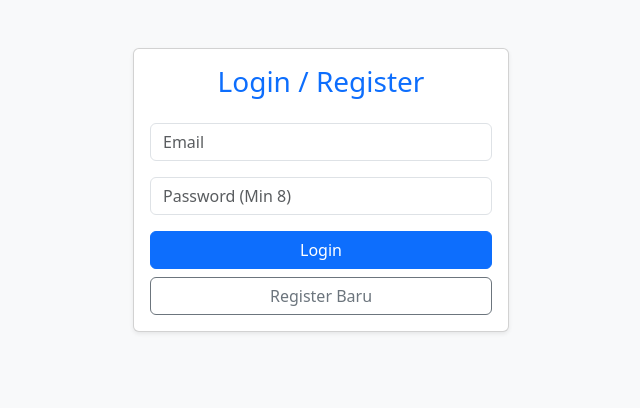
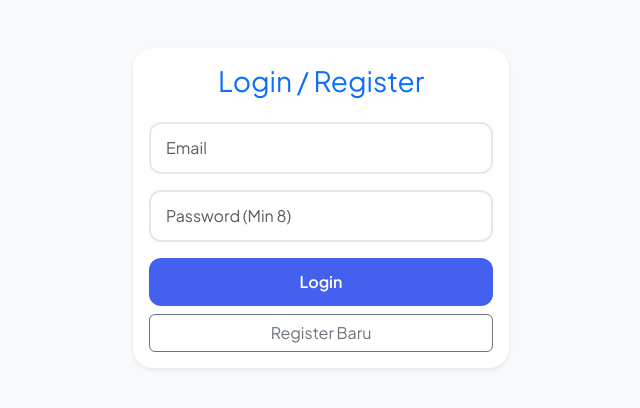
Before and after one commit to Leofernandy/uas-software-testing-leo, a Flask app: page / in a window 1280 px wide. Shown: the top 408 px of the page, without its empty margins (319-959 px from the left). Run offline with Flask 3, Linux system fonts and the light colour scheme.

Commit message:
feat: upgrade UI with modern CSS

```diff
--- a/src/templates/index.html
+++ b/src/templates/index.html
@@ -5,6 +5,83 @@
     <meta name="viewport" content="width=device-width, initial-scale=1.0">
     <title>Pro Task App</title>
     <link href="https://cdn.jsdelivr.net/npm/bootstrap@5.3.0/dist/css/bootstrap.min.css" rel="stylesheet">
+    <style>
+    /* Google Font untuk kesan modern */
+    @import url('https://fonts.googleapis.com/css2?family=Plus+Jakarta+Sans:wght@400;600;700&display=swap');
+
+    :root {
+        --primary-color: #4361ee;
+        --success-color: #10b981;
+        --danger-color: #ef4444;
+        --bg-soft: #f4f7fe;
+    }
+
+    body {
+        background-color: var(--bg-soft);
+        font-family: 'Plus Jakarta Sans', sans-serif;
+        color: #2b2d42;
+    }
+
+    /* Card Styling agar lebih bulat dan mewah */
+    .card {
+        border: none;
+        border-radius: 20px;
+        box-shadow: 0 10px 30px rgba(0, 0, 0, 0.05);
+    }
+
+    /* Tombol Custom */
+    .btn-primary {
+        background-color: var(--primary-color);
+        border: none;
+        border-radius: 12px;
+        padding: 12px;
+        font-weight: 600;
+        transition: all 0.3s ease;
+    }
+
+    .btn-primary:hover {
+        background-color: #3046bc;
+        transform: translateY(-2px);
+        box-shadow: 0 5px 15px rgba(67, 97, 238, 0.3);
+    }
+
+    /* Task Item yang lebih lega */
+    .list-group-item {
+        border: none;
+        border-radius: 16px !important;
+        margin-bottom: 12px;
+        padding: 16px;
+        box-shadow: 0 4px 6px rgba(0, 0, 0, 0.02);
+        transition: 0.3s;
+        border-left: 6px solid #e2e8f0;
+    }
+
+    .list-group-item:hover {
+        transform: scale(1.01);
+    }
+
+    /* Indikator Status melalui warna border kiri */
+    .task-done {
+        border-left-color: var(--success-color) !important;
+        background-color: #f0fdf4 !important;
+    }
+
+    .task-overdue {
+        border-left-color: var(--danger-color) !important;
+        background-color: #fef2f2 !important;
+    }
+
+    .form-control {
+        border-radius: 12px;
+        padding: 12px 15px;
+        border: 2px solid #e2e8f0;
+    }
+
+    .form-control:focus {
+        border-color: var(--primary-color);
+        box-shadow: none;
+    }
+</style>
 </head>
 <body class="bg-light">
 
@@ -102,10 +179,12 @@
 
         data.data.forEach(task => {
             const isDone = task.status === 'done';
+            // Tambahkan logika class di sini
+            const statusClass = isDone ? 'task-done' : (task.is_overdue ? 'task-overdue' : '');
             const badge = task.is_overdue ? '<span class="badge bg-danger ms-2">OVERDUE</span>' : '';
 
             list.innerHTML += `
-                <li class="list-group-item d-flex justify-content-between align-items-center">
+                <li class="list-group-item d-flex justify-content-between align-items-center ${statusClass}">
                     <div>
                         <h6 class="mb-0" style="${isDone ? 'text-decoration: line-through;' : ''}">${task.title} ${badge}</h6>
                         <small class="text-muted">Deadline: ${task.deadline || '-'}</small>
```
Also changed, not shown: 2 other files.
